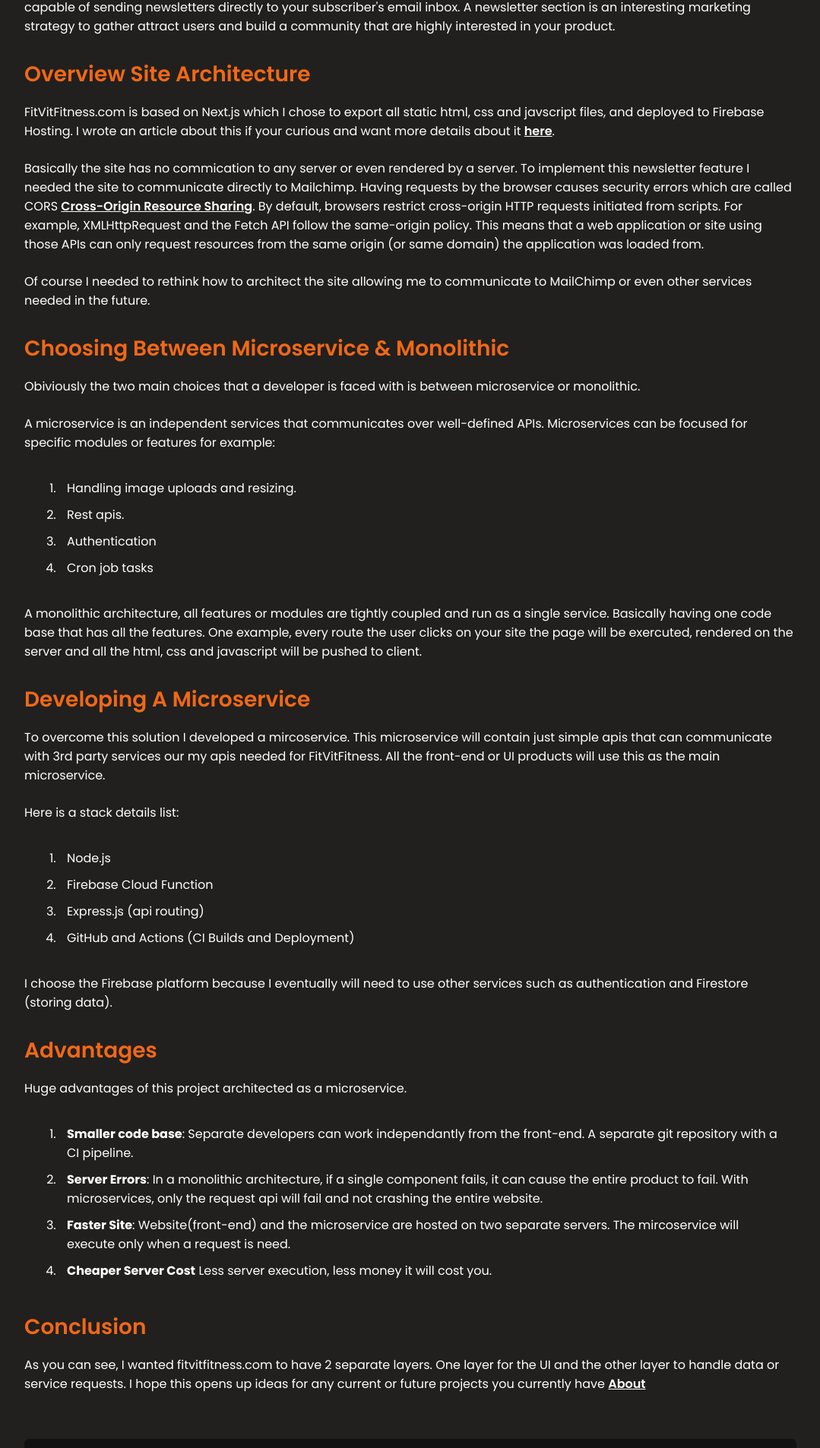
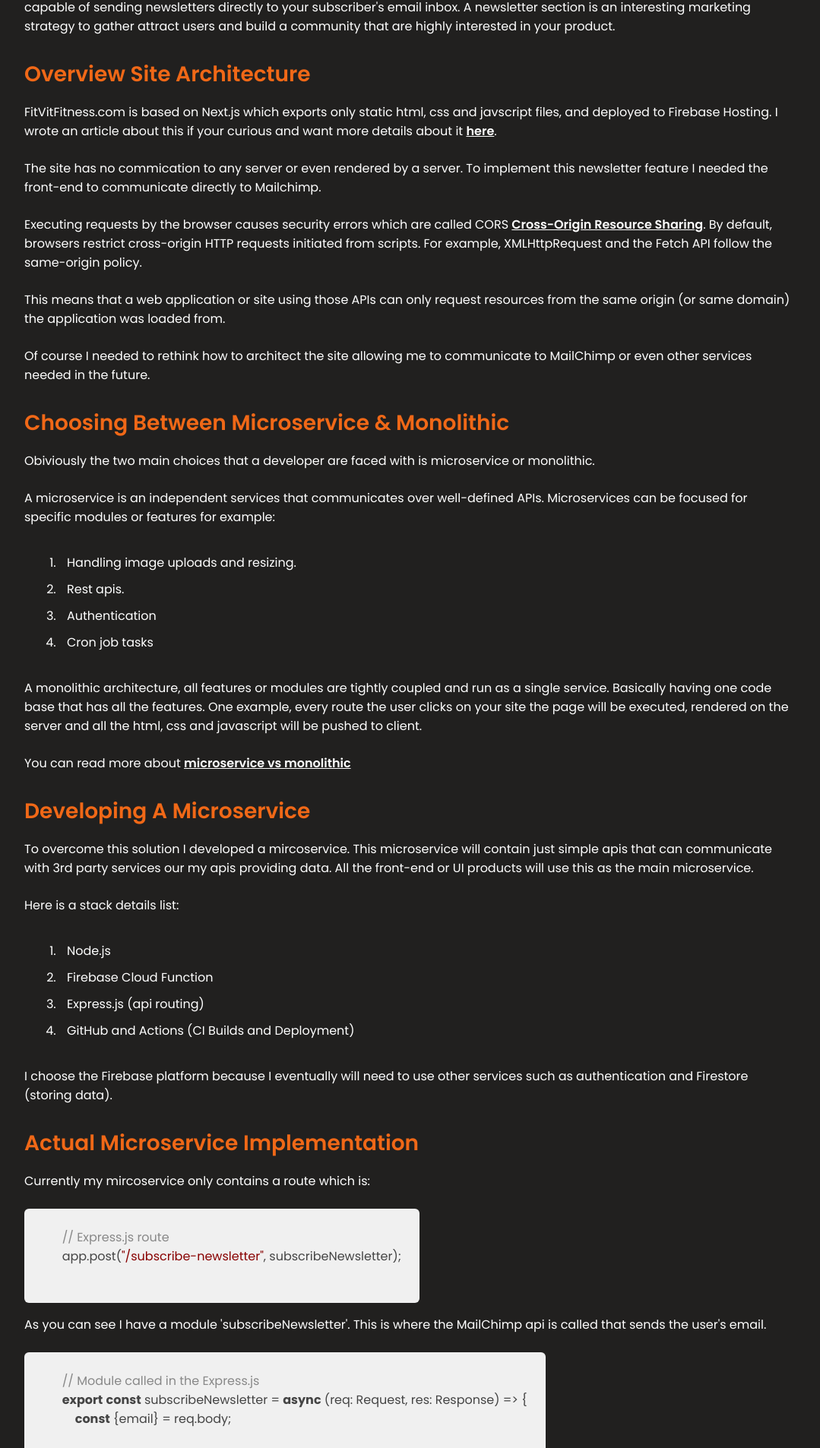
Before and after one commit to JGSolutions/jerry-gagliano, a Next.js app: page /posts/microservices-architecture-over-monolithic in a window 1280 px wide. Shown: the part 551-2457 px from the top of the page at 76% size, without its empty margins (100-1179 px from the left). Built offline with nearby package versions, Linux system fonts and the light colour scheme.

Commit message:
added more content

```diff
--- a/pages/posts/microservices-architecture-over-monolithic.mdx
+++ b/pages/posts/microservices-architecture-over-monolithic.mdx
@@ -11,20 +11,24 @@ A newsletter section is an interesting marketing strategy to gather attract user
 
 ## Overview Site Architecture
 
-FitVitFitness.com is based on Next.js which I chose to export all static html, css and javscript files, and deployed to Firebase Hosting.
+FitVitFitness.com is based on Next.js which exports only static html, css and javscript files, and deployed to Firebase Hosting.
 I wrote an article about this if your curious and want more details about it [here](https://jgsolutions.ca/posts/fitvitfitness-portfolio/).
 
-Basically the site has no commication to any server or even rendered by a server. To implement this newsletter feature I needed the site to
-communicate directly to Mailchimp. Having requests by the browser causes security errors which are called
+The site has no commication to any server or even rendered by a server. To implement this newsletter feature I needed the front-end to
+communicate directly to Mailchimp.
+
+Executing requests by the browser causes security errors which are called
 CORS [Cross-Origin Resource Sharing](https://developer.mozilla.org/en-US/docs/Web/HTTP/CORS). By default, browsers restrict cross-origin
 HTTP requests initiated from scripts. For example, XMLHttpRequest and the Fetch API follow the same-origin policy.
-This means that a web application or site using those APIs can only request resources from the same origin (or same domain) the application was loaded from.
+
+This means that a web application or site using those APIs can only request resources from the same origin (or same domain)
+the application was loaded from.
 
 Of course I needed to rethink how to architect the site allowing me to communicate to MailChimp or even other services needed in the future.
 
 ## Choosing Between Microservice & Monolithic
 
-Obiviously the two main choices that a developer is faced with is between microservice or monolithic.
+Obiviously the two main choices that a developer are faced with is microservice or monolithic.
 
 A microservice is an independent services that communicates over well-defined APIs. Microservices can be focused for specific modules or features for example:
 
@@ -35,12 +39,14 @@ A microservice is an independent services that communicates over well-defined AP
 
 A monolithic architecture, all features or modules are tightly coupled and run as a single service. Basically having one code
 base that has all the features. One example, every route the user clicks on your site the page will
-be exercuted, rendered on the server and all the html, css and javascript will be pushed to client.
+be executed, rendered on the server and all the html, css and javascript will be pushed to client.
+
+You can read more about [microservice vs  monolithic](https://aws.amazon.com/microservices/)
 
 ## Developing A Microservice
 
 To overcome this solution I developed a mircoservice. This microservice will contain just simple apis that can communicate with 3rd party services our my
-apis needed for FitVitFitness. All the front-end or UI products will use this as the main microservice.
+apis providing data. All the front-end or UI products will use this as the main microservice.
 
 Here is a stack details list:
 
@@ -49,22 +55,56 @@ Here is a stack details list:
 - Express.js (api routing)
 - GitHub and Actions (CI Builds and Deployment)
 
-I choose the Firebase platform because I eventually will need to use other services such as authentication and Firestore (storing data).
+I choose the Firebase platform because I eventually will need to use other services such as
+authentication and Firestore (storing data).
+
+## Actual Microservice Implementation
+
+Currently my mircoservice only contains a route which is:
+
+<SyntaxHighlighter language="javascript">
+    {`
+        // Express.js route
+        app.post("/subscribe-newsletter", subscribeNewsletter);
+    `}
+</SyntaxHighlighter>
+
+As you can see I have a module 'subscribeNewsletter'. This is where the MailChimp api is called that sends the user's email.
+
+<SyntaxHighlighter language="javascript">
+    {`
+        // Module called in the Express.js
+        export const subscribeNewsletter = async (req: Request, res: Response) => {
+            const {email} = req.body;
+
+            // MailChimp keys are stored on the server side which is more secure.
+            const AUDIENCE_ID = "***";
+            const API_KEY = "****";
+            const DATACENTER = "***";
+
+            // ...will contain logic to make request to mailchimp
+        }
+
+    `}
+</SyntaxHighlighter>
+
+Purpose of this article is not to show you how to implement MailChimp but more an overview of microservices architecture.
+If you do need help for this particular topic please contact me and I can send you examples of code.
 
 ## Advantages
 
-Huge advantages of this project architected as a microservice.
+On my side huge advantages of this project architected as a microservice.
 
-- **Smaller code base**: Separate developers can work independantly from the front-end. A separate git repository with a CI pipeline.
-- **Server Errors**: In a monolithic architecture, if a single component fails, it can cause the entire product to fail. With microservices, only the request api will fail and not crashing the entire website.
-- **Faster Site**: Website(front-end) and the microservice are hosted on two separate servers. The mircoservice will execute only when a request is need.
-- **Cheaper Server Cost** Less server execution, less money it will cost you.
+- **Smaller code base**: Developers can work independantly from the front-end.
+- **Error Handling**: In a monolithic architecture, if a single component fails, it can cause the entire product to fail. With microservices, only the request api will fail and not crashing the entire website.
+- **Faster Page Loads**: Website(front-end) and the microservice are hosted on two separate servers. The mircoservice will execute only when a request is need.
+- **Cheaper Server Cost** Less server executions, costs will be much less.
 
 ## Conclusion
 
-As you can see, I wanted fitvitfitness.com to have 2 separate layers. One layer for the UI and the other layer to handle data or service requests.
-I hope this opens up ideas for any current or future projects you currently have
-[About](https://aws.amazon.com/microservices/)
+As you can see, the architecture is from front-end to backend is separated into two layers.
+In the future I will be implementing more routes as the site needs more features. As this might not work
+for every developer but a hight percentage of sites or web applications are architected as mircoservices.
 
 
 export default ({ children }) => <BlogLayout meta={meta['microservices-architecture-over-monolithic']}>{children}</BlogLayout>
```
